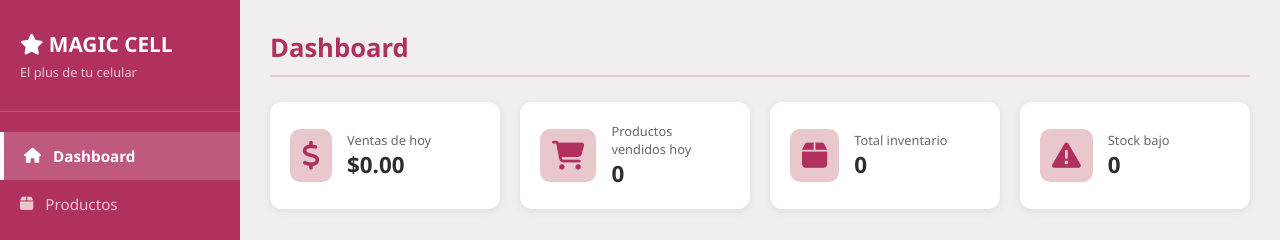
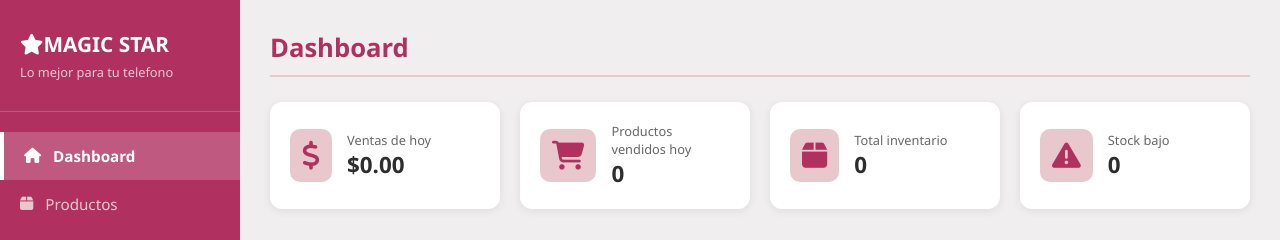
Before and after one commit to JesusCorona010/magic-cell, a Node server app: page / in a window 1280 px wide. Shown: the top 240 px of the page. Run offline with Node 20, Linux system fonts and the light colour scheme; data that the repository does not hold is empty.

Commit message:
Penultiuma revision

```diff
--- a/public/index.html
+++ b/public/index.html
@@ -3,7 +3,7 @@
 <head>
     <meta charset="UTF-8">
     <meta name="viewport" content="width=device-width, initial-scale=1.0">
-    <title>Inventario</title>
+    <title>Inventario - Magic Cell</title>
     <!-- Font Awesome para iconos -->
     <link rel="stylesheet" href="https://cdnjs.cloudflare.com/ajax/libs/font-awesome/6.5.0/css/all.min.css">
     <link rel="stylesheet" href="./css/styles.css">
@@ -56,8 +56,8 @@
     <!-- SIDEBAR -->
     <aside class="sidebar">
         <div class="sidebar-header">
-            <h2><i class="fa-solid fa-star"></i> MAGIC CELL</h2>
-            <p>El plus de tu celular</p>
+            <h2><i class="fa-solid fa-star"></i>MAGIC STAR</h2>
+            <p>Lo mejor para tu telefono</p>
         </div>
         <nav class="sidebar-nav">
             <a href="#" class="nav-item active" data-page="dashboard">
```
Also changed, not shown: public/css/styles.css (+3 -9 lines), 1 other file.
